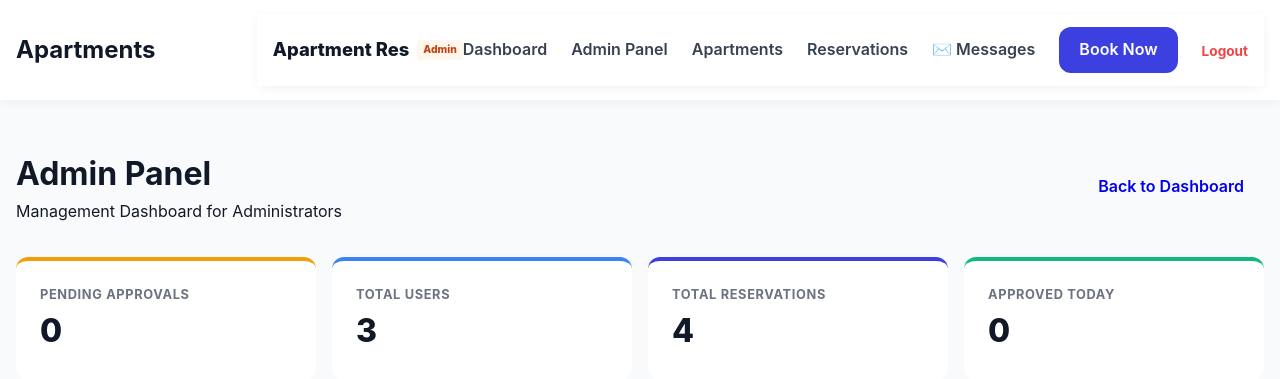
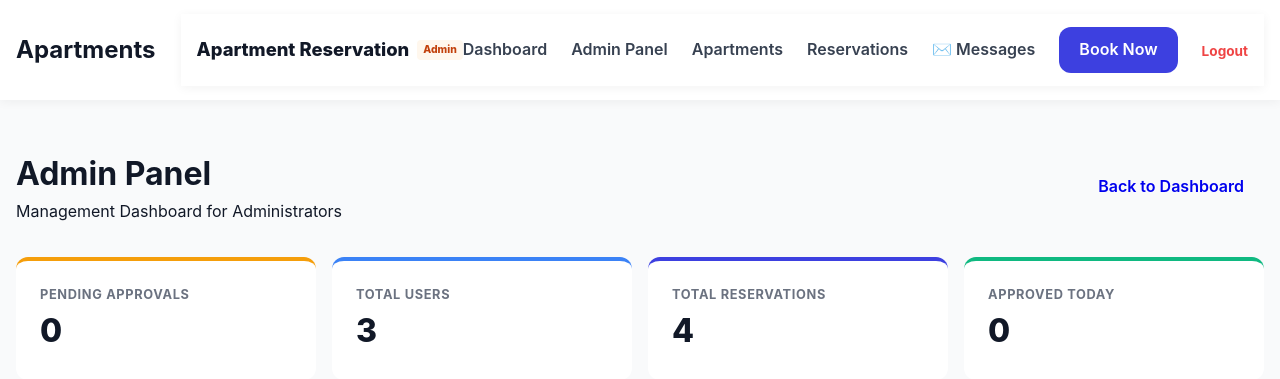
Before and after one commit to ramosjarod04-creator/apartment, a Django app: page /admin-panel/ in a window 1280 px wide. Shown: the top 379 px of the page. Run offline with Django 5.2, Linux system fonts and the light colour scheme; a user stored in the database is signed in; data comes from the database, SQL or seed files in the repository.

Commit message:
Update header title from 'Apartment Res' to 'Apartment Reservation'

```diff
--- a/reservations/templates/atomic/organisms/header.html
+++ b/reservations/templates/atomic/organisms/header.html
@@ -2,7 +2,7 @@
     <div class="container nav-wrapper">
         <div class="brand-section">
             <a href="{% url 'dashboard' %}" class="logo">
-                <h2>Apartment Res</h2>
+                <h2>Apartment Reservation</h2>
             </a>
             {% if user.is_staff %}
                 <span class="admin-label">Admin</span>
```
